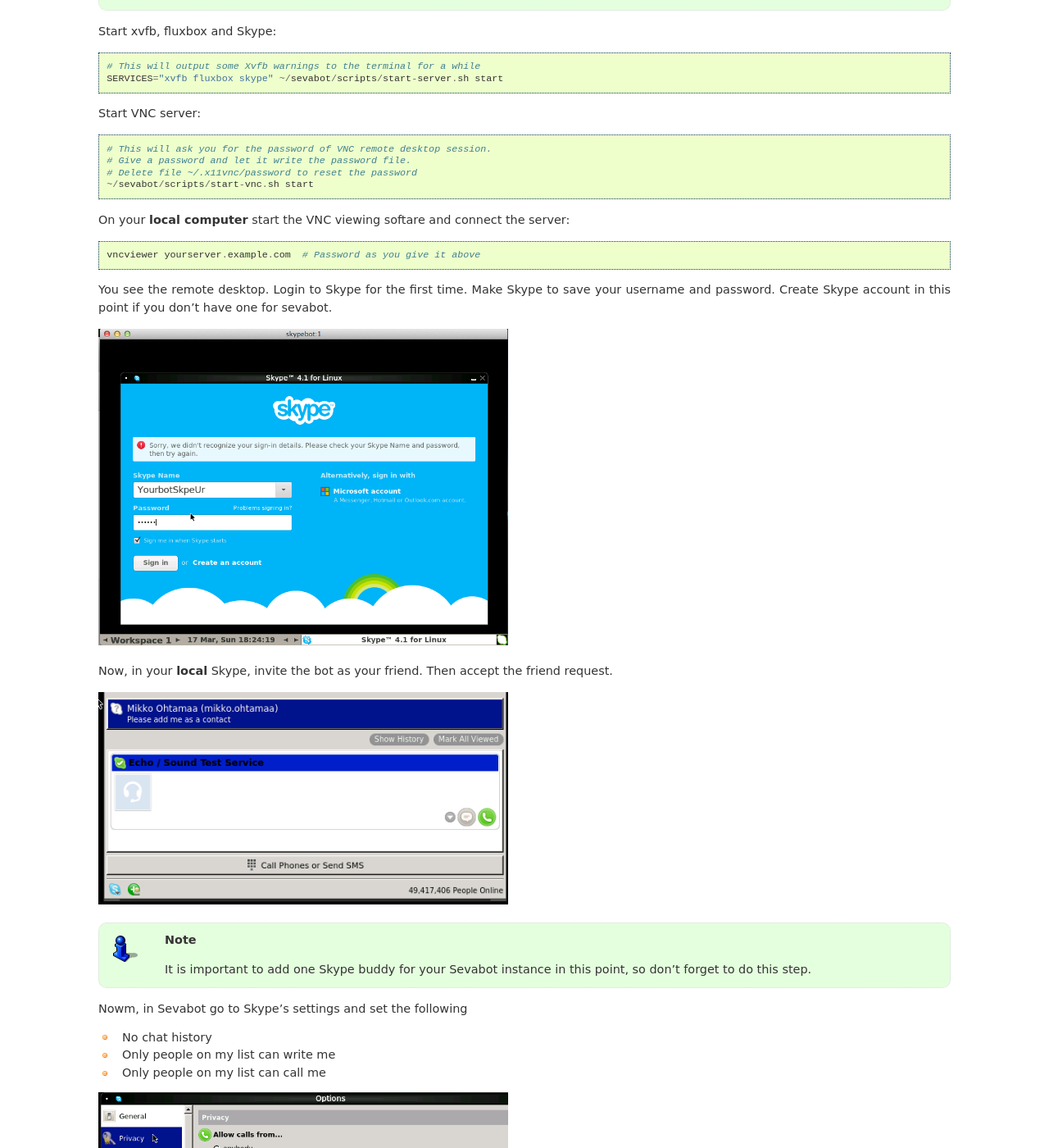
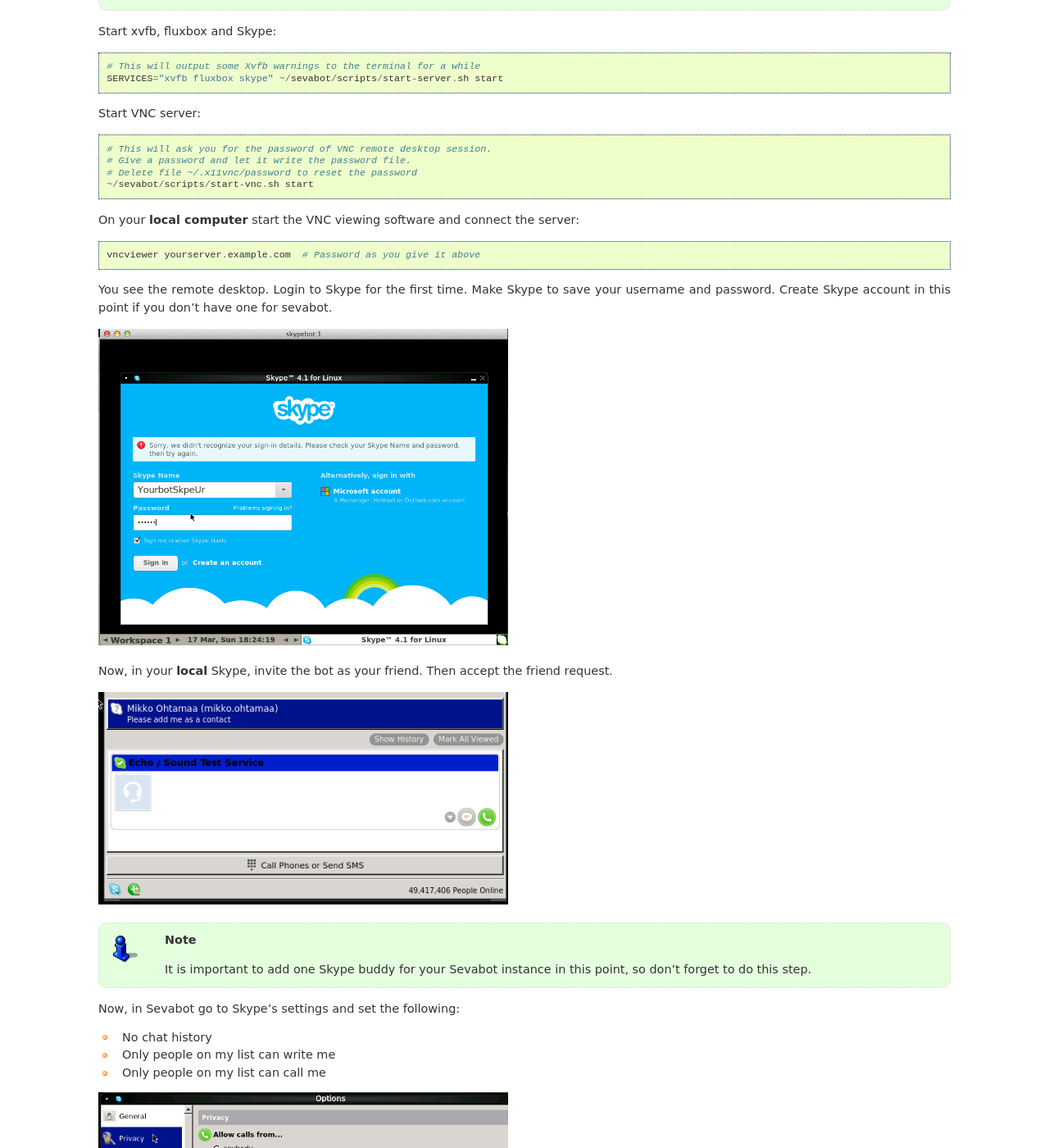
Before and after one commit to opensourcehacker/sevabot, a Sphinx documentation site: the page built from docs/source/ubuntu.rst, in a window 1280 px wide and 1400 px high, scrolled down 1655 px. Shown: the whole window at 82% size. Built offline with Sphinx 7.4.7, drawn with Linux system fonts in a browser that asks for light colours; some of the changed text lies outside the part shown.

Commit message:
typo in documentation

```diff
--- a/docs/source/ubuntu.rst
+++ b/docs/source/ubuntu.rst
@@ -80,7 +80,7 @@
     # Delete file ~/.x11vnc/password to reset the password
     ~/sevabot/scripts/start-vnc.sh start
 
-On your **local computer** start the VNC viewing softare and connect the server::
+On your **local computer** start the VNC viewing software and connect the server::
 
     vncviewer yourserver.example.com  # Password as you give it above
 
@@ -101,7 +101,7 @@
     It is important to add one Skype buddy for your Sevabot instance in this point,
     so don't forget to do this step.
 
-Nowm, in Sevabot go to Skype's settings and set the following
+Now, in Sevabot go to Skype's settings and set the following:
 
 - No chat history
 
```
Also changed, not shown: other parts of docs/source/ubuntu.rst (+1 -1 lines).
